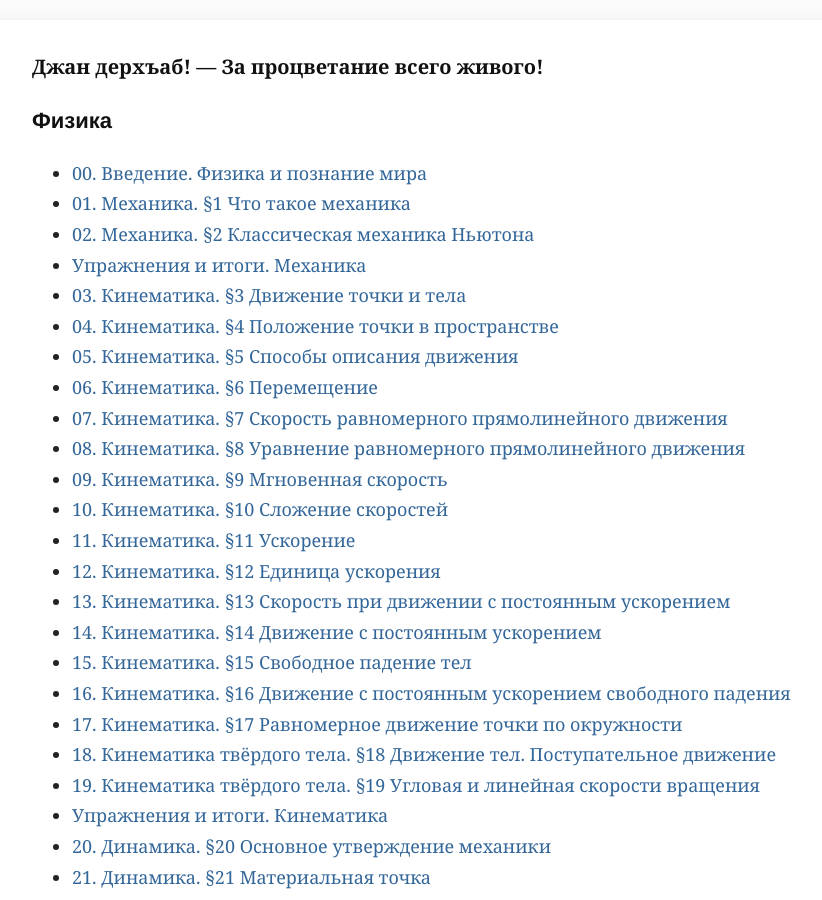
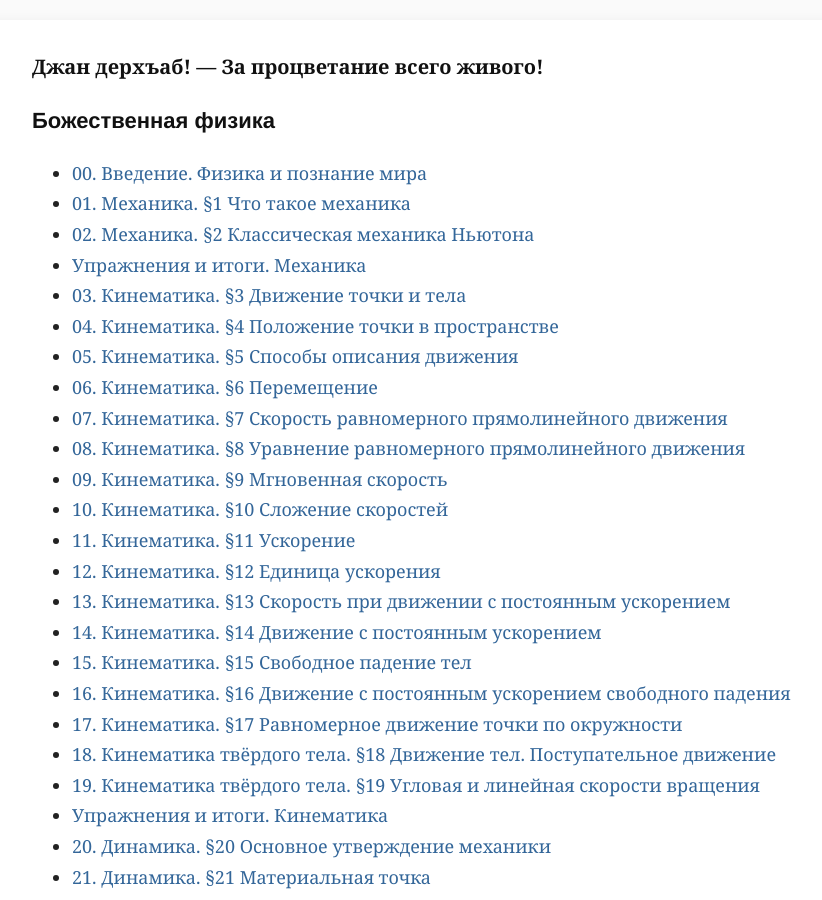
Before and after one commit to dargomag/dargomag.github.io, a Jekyll site: the page built from physics/index.md, in a window 1280 px wide and 900 px high. Shown: the whole window, without its empty margins (208-1030 px from the left). Built offline with Jekyll 4.4.1, drawn with Linux system fonts in a browser that asks for light colours.

Commit message:
Update index.md

```diff
--- a/physics/index.md
+++ b/physics/index.md
@@ -1,8 +1,8 @@
 ---
-title: Джан дерхъаб!
+title: Дарго
 ---
 
-## Физика
+## Божественная физика
 
 - [00. Введение. Физика и познание мира](00.md)
 - [01. Механика. §1 Что такое механика](01.md)
```
